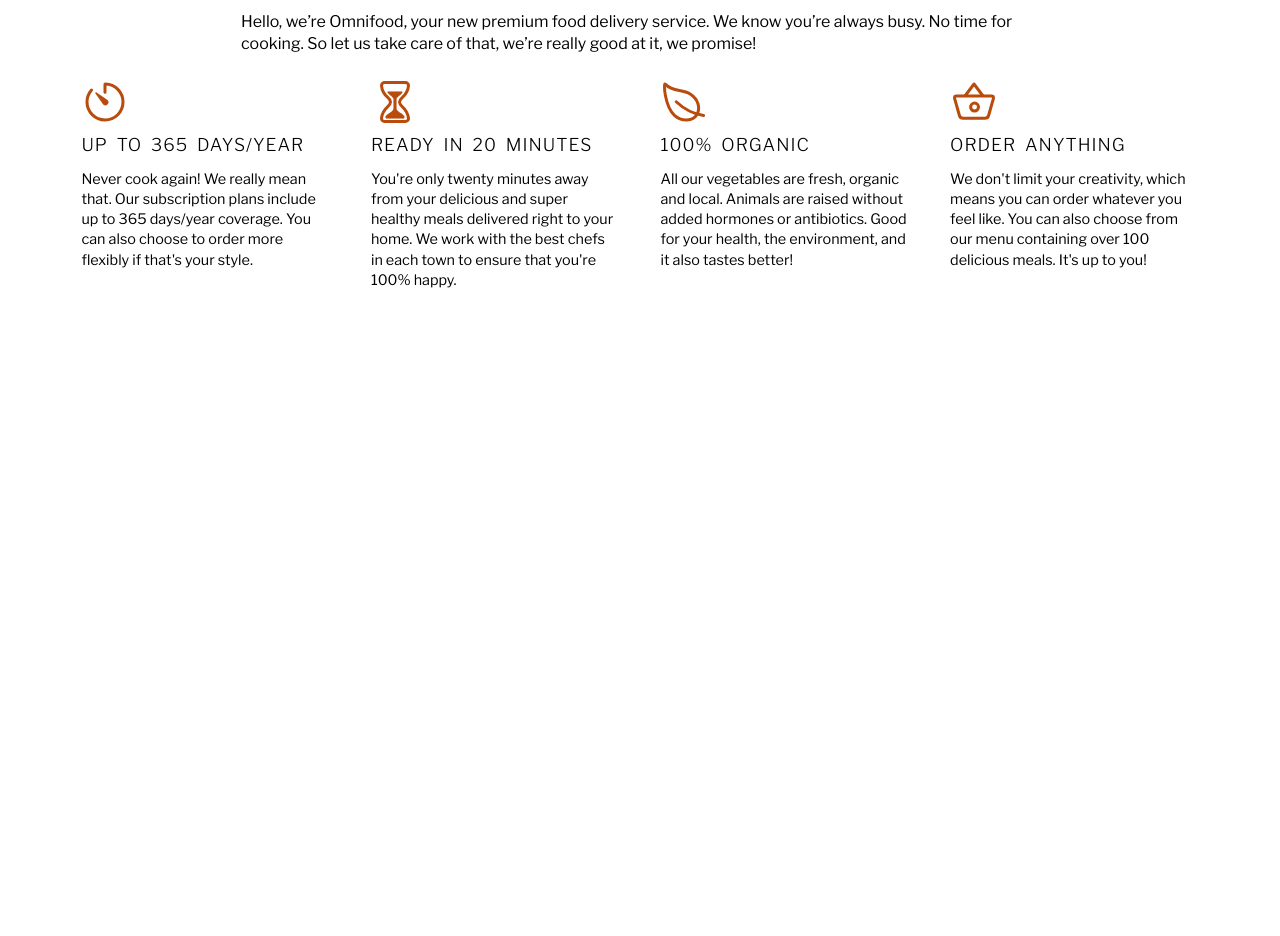
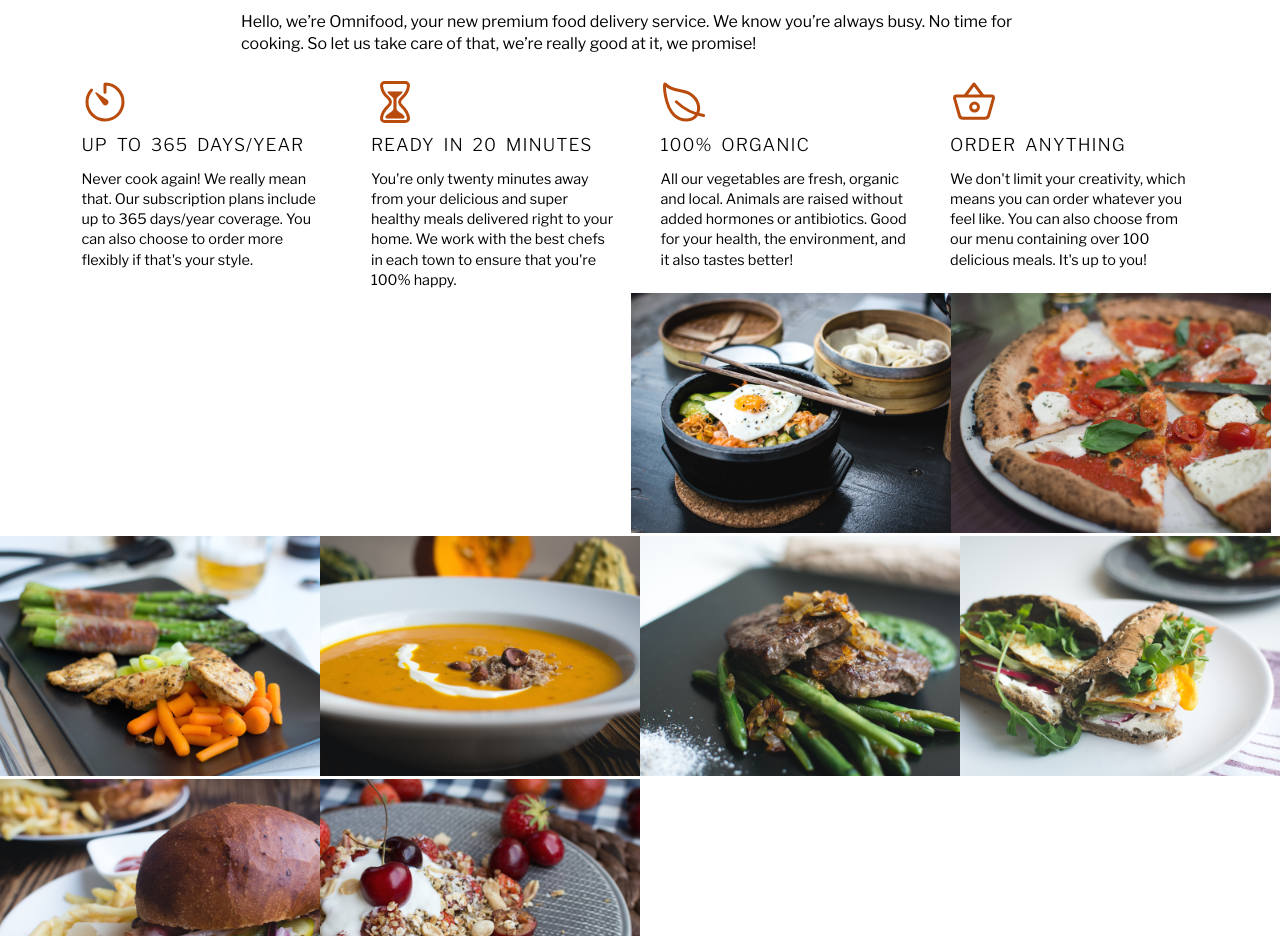
Before and after one commit to salmanfarsy/project01-omnifood, a plain HTML site: page index.html in a window 1280 px wide. Shown: the part 960-1896 px from the top of the page. Before the commit the page ends 1273 px from the top, so only its background shows below. Drawn offline with nearby package versions, Linux system fonts and the light colour scheme.

Commit message:
work in progress

```diff
--- a/index.html
+++ b/index.html
@@ -84,6 +84,52 @@
 	</div>
 
 </section>
+<section class="section-meals">
+	<ul class="meals-showcase">
+		<li>
+			<figure class="meal-photo">
+				<img src="Image/1.jpg" alt="fooditem">
+			</figure>
+		</li>
+		<li>
+			<figure class="meal-photo">
+				<img src="Image/2.jpg" alt="fooditem">
+			</figure>
+		</li>
+		<li>
+			<figure class="meal-photo">
+				<img src="Image/3.jpg" alt="fooditem">
+			</figure>
+		</li>
+		<li>
+			<figure class="meal-photo">
+				<img src="Image/4.jpg" alt="fooditem">
+			</figure>
+		</li>
+	</ul>
+	<ul class="meals-showcase">
+		<li>
+			<figure class="meal-photo">
+				<img src="Image/5.jpg" alt="fooditem">
+			</figure>
+		</li>
+		<li>
+			<figure class="meal-photo">
+				<img src="Image/6.jpg" alt="fooditem">
+			</figure>
+		</li>
+		<li>
+			<figure class="meal-photo">
+				<img src="Image/7.jpg" alt="fooditem">
+			</figure>
+		</li>
+		<li>
+			<figure class="meal-photo">
+				<img src="Image/8.jpg" alt="fooditem">
+			</figure>
+		</li>
+	</ul>
+</section>
 <script src="https://unpkg.com/ionicons@5.4.0/dist/ionicons.js"></script>
 </body>
 </html>
--- a/style.css
+++ b/style.css
@@ -144,3 +144,20 @@ background-color: #b94b0d;
 	color: skyblue;
 	background-color: rgba(0, 0, 0, 0.473);
 }
+.meals-showcase{
+	list-style: none;
+	width: 100%;
+}
+.meals-showcase li{
+	display: block;
+	float: left;
+	width: 25%;
+}
+.meal-photo{
+	width: 100%;
+	margin:0;
+}
+.meal-photo img{
+	width:100%;
+	height: auto;
+}
```
Also changed, not shown: Image/1.jpg (added), Image/2.jpg (added), Image/3.jpg (added), Image/4.jpg (added), Image/5.jpg (added), Image/6.jpg (added), Image/7.jpg (added), Image/8.jpg (added).
